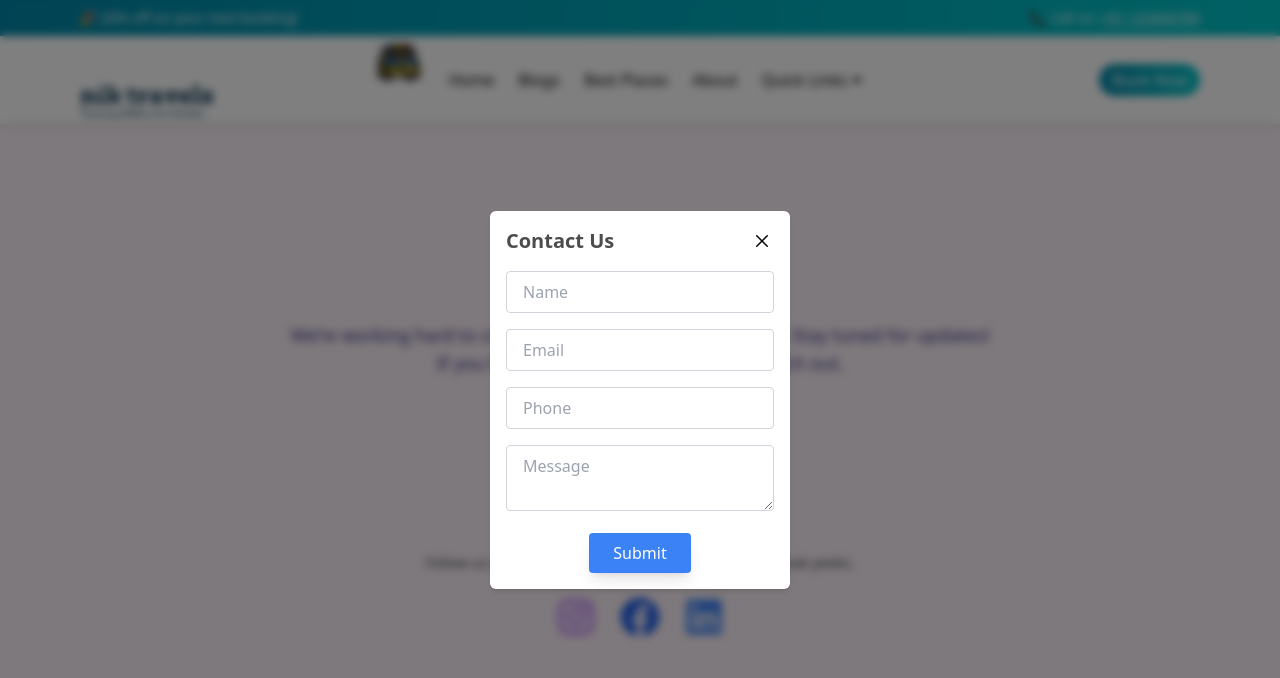
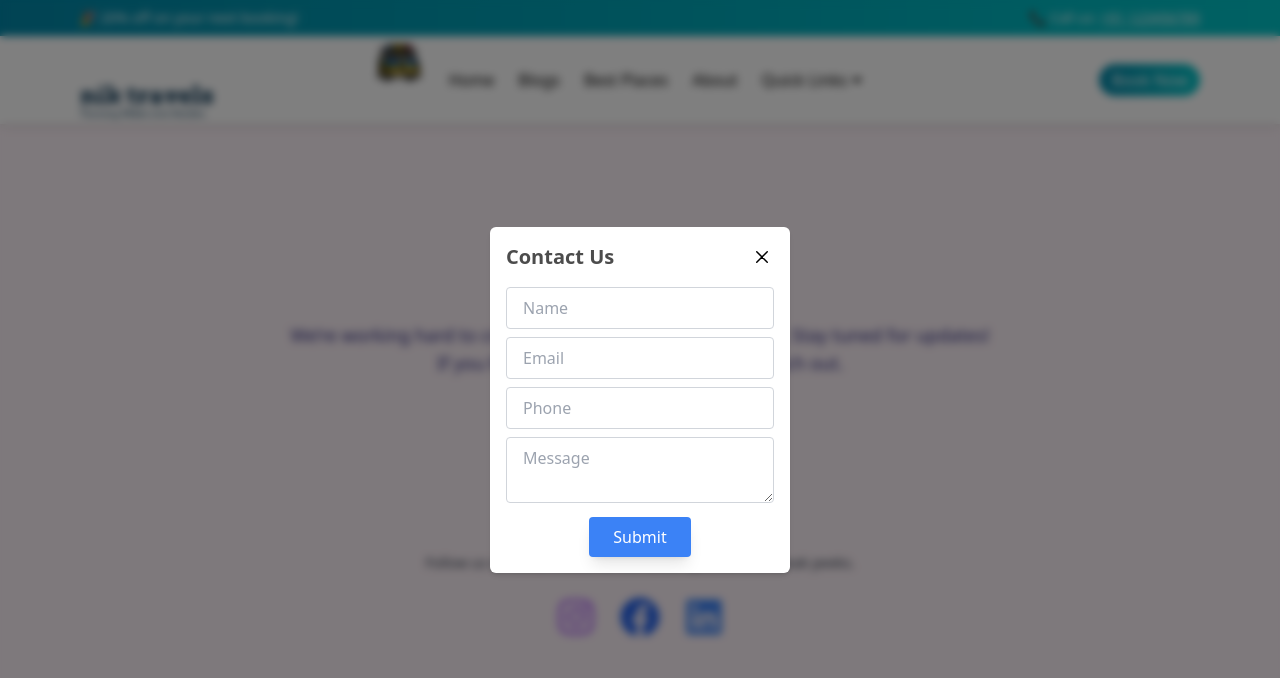
Before and after one commit to Szkrishna/nik_travels, a React (Vite) app: page /coming-soon in a window 1280 px wide. Both pictures are taken after a click on the button "Contact Us". Shown: the top 678 px of the page. Built offline with nearby package versions, Linux system fonts and the light colour scheme.

Commit message:
changing contact popup form using react hook form and adding all validation

```diff
--- a/package.json
+++ b/package.json
@@ -15,6 +15,7 @@
     "react": "^19.0.0",
     "react-countup": "^6.5.0",
     "react-dom": "^19.0.0",
+    "react-hook-form": "^7.54.2",
     "react-icons": "^4.12.0",
     "react-slick": "^0.29.0",
     "slick-carousel": "^1.8.1"
--- a/src/components/ContactPopup/ContactPopup.jsx
+++ b/src/components/ContactPopup/ContactPopup.jsx
@@ -1,108 +1,136 @@
+/* eslint-disable no-unused-vars */
 /* eslint-disable react/prop-types */
-/* eslint-disable no-unused-vars */
-import React, { useState } from 'react';
-import { IoCloseOutline } from "react-icons/io5";
+import React from 'react';
+import { useForm } from 'react-hook-form';
+import { IoCloseOutline } from 'react-icons/io5';
 
 const ContactPopup = ({ setContactPopup }) => {
-    const [formData, setFormData] = useState({
-        name: '',
-        email: '',
-        phone: '',
-        message: '',
-    });
+    const {
+        register,
+        handleSubmit,
+        formState: { errors },
+    } = useForm();
 
-    const [errors, setErrors] = useState({
-        email: '',
-    });
-
-    const handleChange = (e) => {
-        const { name, value } = e.target;
-        setFormData((prev) => ({ ...prev, [name]: value }));
-        if (name === 'email') {
-            validateEmail(value);
-        }
-    };
-
-    const handleSubmit = () => {
-        console.log('Form Data:', formData);
+    const onSubmit = (data) => {
+        console.log('Form Data:', data);
         setContactPopup(false);
     };
 
-    const validateEmail = (email) => {
-        const emailRegex = /^[^\s@]+@[^\s@]+\.[^\s@]+$/;
-        if (!emailRegex.test(email)) {
-            setErrors((prev) => ({ ...prev, email: 'Invalid email address.' }));
-        } else {
-            setErrors((prev) => ({ ...prev, email: '' }));
-        }
-    };
     return (
         <>
             <div className="h-screen w-screen fixed top-0 left-0 bg-black/50 z-50 backdrop-blur-sm">
                 <div className="fixed top-1/2 left-1/2 -translate-x-1/2 -translate-y-1/2 p-4 shadow-md bg-white dark:bg-gray-900 rounded-md duration-200 w-[300px]">
-                    {" "}
                     <div className="flex items-center justify-between">
-                        <div>
                         <h1 className="text-xl font-semibold text-black/70">
                             Contact Us
                         </h1>
+                        <IoCloseOutline
+                            className="text-2xl cursor-pointer"
+                            onClick={() => setContactPopup(false)}
+                        />
                     </div>
-                        <div>
-                            <IoCloseOutline className="text-2xl cursor-pointer" onClick={() => setContactPopup(false)} />
-                        </div>
-                    </div>
-                    <div className="mt-4">
+                    <form className="mt-4" onSubmit={handleSubmit(onSubmit)}>
+                        {/* Name Field */}
                         <input
                             type="text"
                             name="name"
                             placeholder="Name"
-                        value={formData.name}
-                        onChange={handleChange}
-                        className="w-full rounded border border-gray-300 dark:border-gray-500 dark:bg-gray-800 px-4 py-2 mb-4 focus:outline-none focus:ring focus:ring-primary"
+                            {...register('name', {
+                                required: 'Name is required.',
+                                minLength: {
+                                    value: 3,
+                                    message: 'Name must be at least 3 characters long.',
+                                },
+                            })}
+                            className={`w-full rounded border px-4 py-2 mb-2 focus:outline-none ${
+                                errors.name
+                                    ? 'border-red-500 focus:ring-red-500'
+                                    : 'border-gray-300 dark:border-gray-500 dark:bg-gray-800 focus:ring-primary'
+                            }`}
                         />
+                        {errors.name && (
+                            <p className="text-red-500 text-sm mb-2">{errors.name.message}</p>
+                        )}
+
+                        {/* Email Field */}
                         <input
                             type="email"
                             name="email"
                             placeholder="Email"
-                        value={formData.email}
-                        onChange={handleChange}
-                        className={`w-full rounded border px-4 py-2 mb-4 focus:outline-none focus:ring ${
+                            {...register('email', {
+                                required: 'Email is required.',
+                                pattern: {
+                                    value: /^[^\s@]+@[^\s@]+\.[^\s@]+$/,
+                                    message: 'Invalid email address.',
+                                },
+                            })}
+                            className={`w-full rounded border px-4 py-2 mb-2 focus:outline-none ${
                                 errors.email
                                     ? 'border-red-500 focus:ring-red-500'
                                     : 'border-gray-300 dark:border-gray-500 dark:bg-gray-800 focus:ring-primary'
                             }`}
                         />
                         {errors.email && (
-                        <p className="text-red-500 text-sm mb-4">{errors.email}</p>
+                            <p className="text-red-500 text-sm mb-2">{errors.email.message}</p>
                         )}
+
+                        {/* Phone Field */}
                         <input
-                        type="text"
+                            type="tel"
                             name="phone"
                             placeholder="Phone"
-                        value={formData.phone}
-                        onChange={handleChange}
-                        className="w-full rounded border border-gray-300 dark:border-gray-500 dark:bg-gray-800 px-4 py-2 mb-4 focus:outline-none focus:ring focus:ring-primary"
+                            {...register('phone', {
+                                required: 'Phone number is required.',
+                                pattern: {
+                                    value: /^[0-9]{10}$/,
+                                    message: 'Phone number must be 10 digits.',
+                                },
+                            })}
+                            className={`w-full rounded border px-4 py-2 mb-2 focus:outline-none ${
+                                errors.phone
+                                    ? 'border-red-500 focus:ring-red-500'
+                                    : 'border-gray-300 dark:border-gray-500 dark:bg-gray-800 focus:ring-primary'
+                            }`}
                         />
+                        {errors.phone && (
+                            <p className="text-red-500 text-sm mb-2">{errors.phone.message}</p>
+                        )}
+
+                        {/* Message Field */}
                         <textarea
                             name="message"
                             placeholder="Message"
-                        value={formData.message}
-                        onChange={handleChange}
-                        className="w-full rounded border border-gray-300 dark:border-gray-500 dark:bg-gray-800 px-4 py-2 mb-4 focus:outline-none focus:ring focus:ring-primary"
+                            {...register('message', {
+                                required: 'Message is required.',
+                                minLength: {
+                                    value: 10,
+                                    message: 'Message must be at least 10 characters long.',
+                                },
+                            })}
+                            className={`w-full rounded border px-4 py-2 mb-2 focus:outline-none ${
+                                errors.message
+                                    ? 'border-red-500 focus:ring-red-500'
+                                    : 'border-gray-300 dark:border-gray-500 dark:bg-gray-800 focus:ring-primary'
+                            }`}
                         />
+                        {errors.message && (
+                            <p className="text-red-500 text-sm mb-2">{errors.message.message}</p>
+                        )}
+
+                        {/* Submit Button */}
                         <div className="flex justify-center">
                             <button
+                                type="submit"
                                 className="bg-blue-500 hover:scale-105 duration-200 text-white py-2 px-6 rounded shadow-lg hover:from-blue-600 hover:to-purple-600 focus:outline-none"
-                            onClick={handleSubmit}
                             >
                                 Submit
                             </button>
                         </div>
-                    </div>
+                    </form>
                 </div>
             </div>
         </>
-    )
-}
+    );
+};
 
 export default ContactPopup;
```
Also changed, not shown: 1 other file (tests, documents, lock files or other folders). Lines whose indentation alone changed are shown as unchanged.
